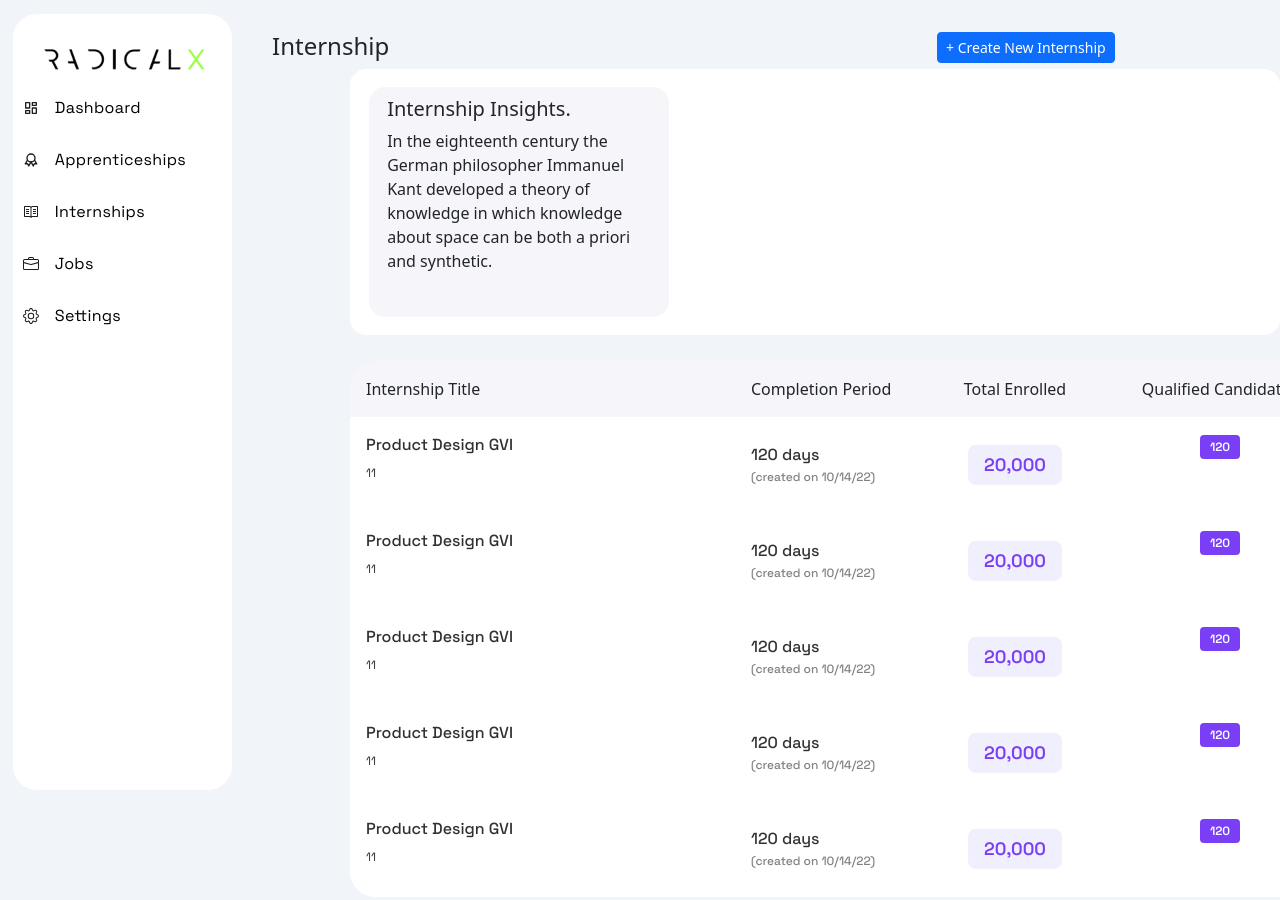
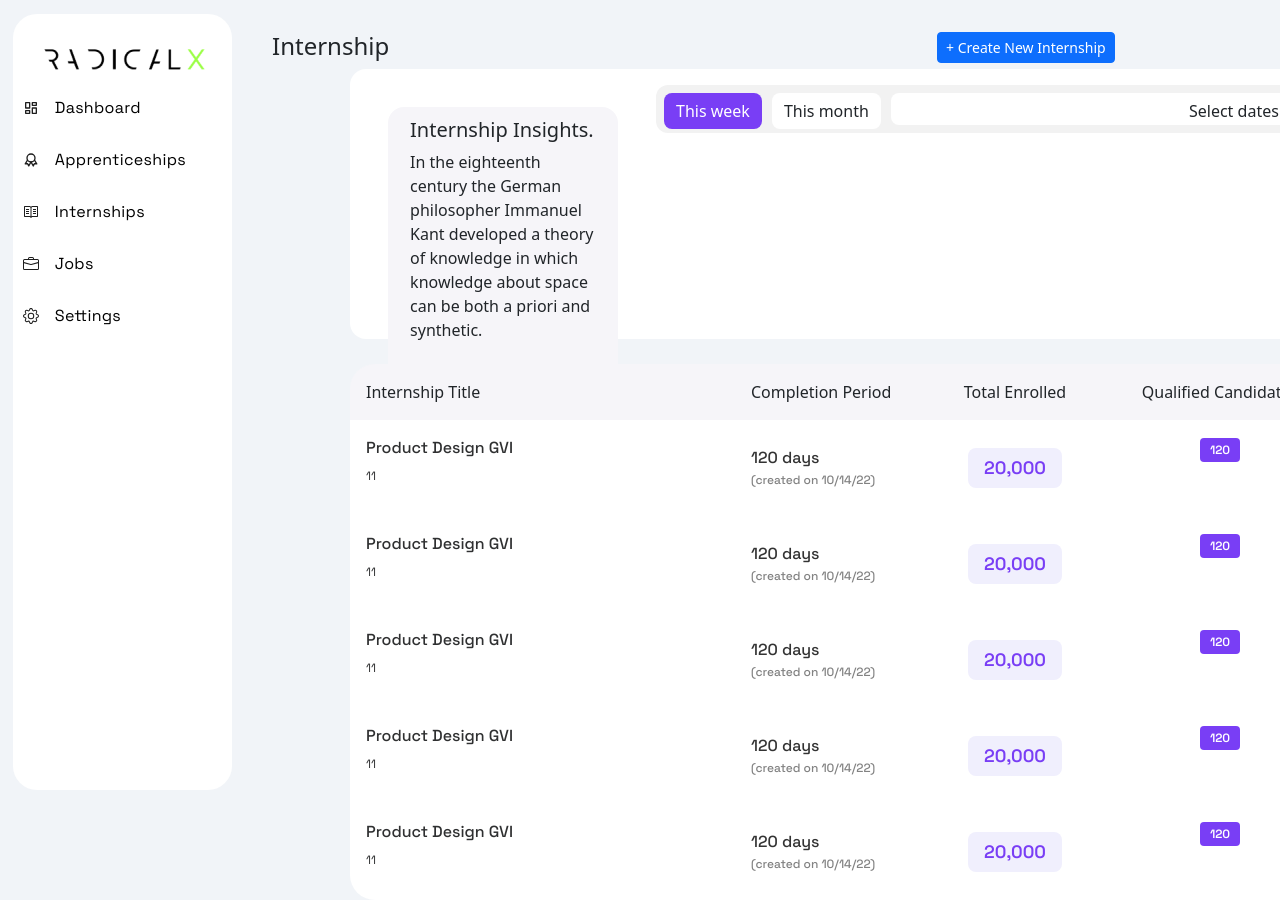
Before and after one commit to web-based/radicalx-internship-flow-app, a React (Create React App) app: page /internship in a window 1280 px wide. Shown: the top 900 px of the page. Built offline with nearby package versions, Linux system fonts and the light colour scheme.

Commit message:
Completed the task of interninsight:rocket:

```diff
--- a/src/components/Dashboard.css
+++ b/src/components/Dashboard.css
@@ -99,4 +99,92 @@ background-color: #fff;
     display:flex;
     margin-left: 350px;
     margin-bottom: 2%;
+
+    /* Auto layout */
+
+    flex-direction: row;
+    justify-content: space-between;
+    align-items: flex-start;
+    padding: 16px;
+    gap: 16px;
+
+    width: 1135px;
+    height: 270px;
+
+    /* Snow */
+
+    /* Inside auto layout */
+
+    flex: none;
+    order: 0;
+    flex-grow: 0;
+
 }
+
+.layout-container{
+    /* Filter bar */
+
+    /* Auto layout */
+
+    display: flex;
+    flex-direction: row;
+    align-items: flex-start;
+    padding: 8px;
+    gap: 10px;
+    width: 813px;
+    height: 48px;
+    background: #F2F2F2;
+    border-radius: 12px;
+
+    /* Inside auto layout */
+
+    flex: none;
+    order: 0;
+    flex-grow: 0;
+}
+
+.this-week-container{
+    /* Auto layout */
+    padding: 6px 12px;
+    gap: 8px;
+    width: Hug(91px);
+    height: Hug(32px);
+
+    /* Purple */
+    background: #793EF5;
+    border-radius: 8px;
+    color: white;
+
+    /* Inside auto layout */
+    flex: none;
+    order: 0;
+    flex-grow: 0;
+}
+
+.this-month-container{
+    /* Auto layout */
+    padding: 6px 12px;
+    gap: 8px;
+    width: Hug(100px);
+    height: Hug(32px);
+
+    /* Snow */
+    background: #FFFFFF;
+    border-radius: 8px;
+
+    /* Inside auto layout */
+    flex: none;
+    order: 0;
+    flex-grow: 0;
+}
+
+.select-dates-container{
+    padding: 6px 12px;
+    row-gap: 350px;
+    width: 400px;
+    height: 32px;
+    text-align: right;
+    /* Snow */
+    background: #FFFFFF;
+    border-radius: 8px;
+}
--- a/src/components/InternInsight.js
+++ b/src/components/InternInsight.js
@@ -15,6 +15,20 @@ function InternInsight() {
             be both a priori and synthetic.
           </p>
         </div>
+
+        <div className="layout-container">
+          <div className="this-week-container">
+            This week
+          </div>
+          <div className="this-month-container">
+            This month
+          </div>
+          <div className="select-dates-container">
+            Select dates
+          </div>
+        </div>
+
+
       </div>
     </>
   );
```
Lines whose indentation alone changed are shown as unchanged.
